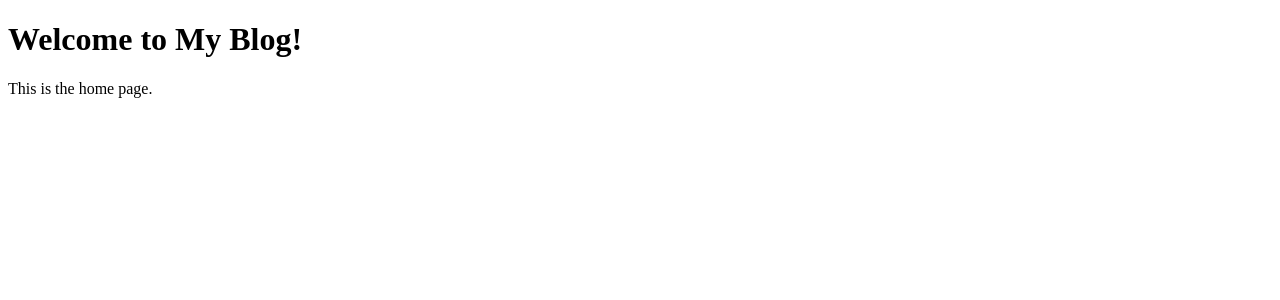
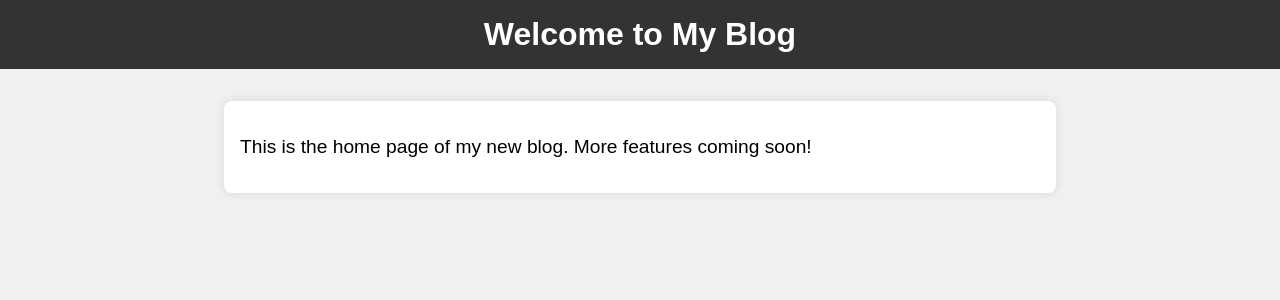
Before and after one commit to beebe0mg/python_blog, a Flask app: page / in a window 1280 px wide. Shown: the top 300 px of the page. Run offline with Flask 3, Linux system fonts and the light colour scheme.

Commit message:
✨ [feat] : CSS 파일 추가, 블로그 틀 생성

```diff
--- /dev/null
+++ b/static/styles.css
@@ -0,0 +1,26 @@
+body {
+    font-family: Arial, sans-serif;
+    background-color: #f0f0f0;
+    margin: 0;
+    padding: 0;
+}
+header {
+    background-color: #333;
+    color: #fff;
+    padding: 1rem;
+    text-align: center;
+}
+.container {
+    max-width: 800px;
+    margin: 2rem auto;
+    padding: 1rem;
+    background-color: #fff;
+    border-radius: 8px;
+    box-shadow: 0 0 10px rgba(0, 0, 0, 0.1);
+}
+h1 {
+    margin: 0;
+}
+p {
+    font-size: 1.2rem;
+}
--- a/templates/home.html
+++ b/templates/home.html
@@ -1,12 +1,18 @@
+<!-- templates/home.html -->
 <!DOCTYPE html>
 <html lang="en">
 <head>
     <meta charset="UTF-8">
     <meta name="viewport" content="width=device-width, initial-scale=1.0">
     <title>My Blog</title>
+    <link rel="stylesheet" href="{{ url_for('static', filename='styles.css') }}">
 </head>
 <body>
-    <h1>Welcome to My Blog!</h1>
-    <p>This is the home page.</p>
+    <header>
+        <h1>Welcome to My Blog</h1>
+    </header>
+    <div class="container">
+        <p>This is the home page of my new blog. More features coming soon!</p>
+    </div>
 </body>
 </html>
```
